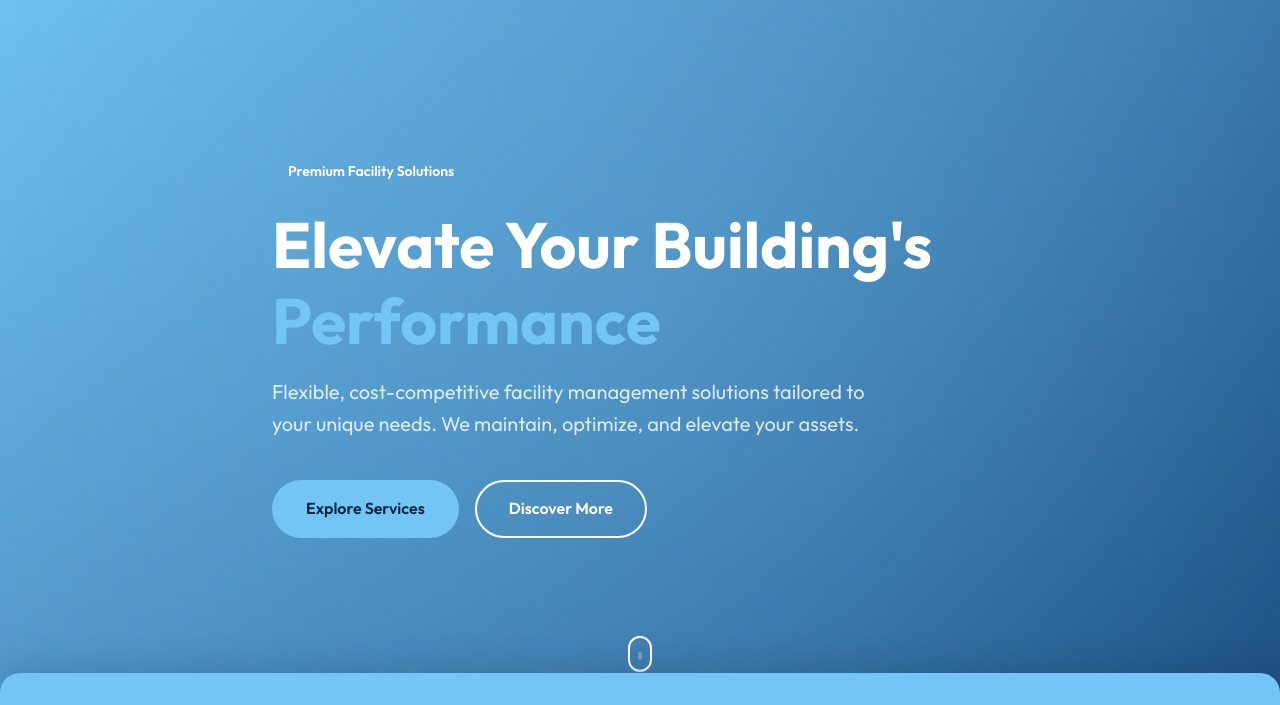
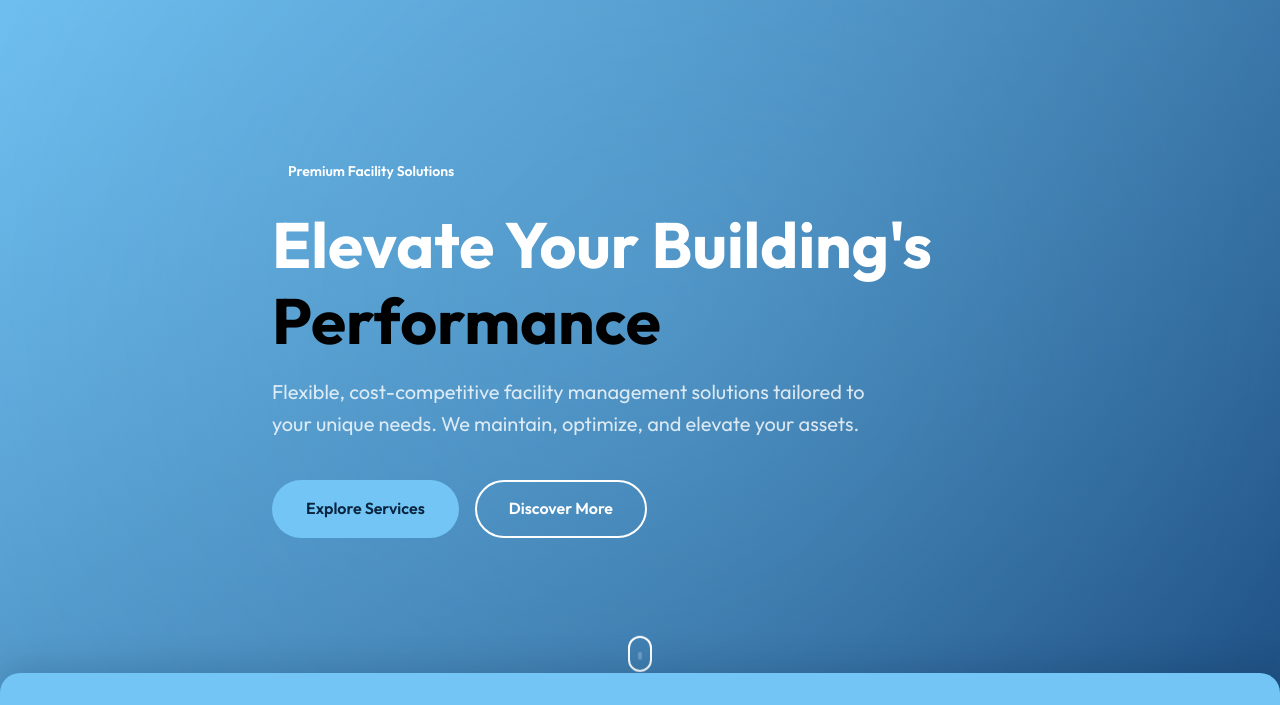
Before and after one commit to branco1-prog/sator-services, a website built with Vite: page index.html in a window 1280 px wide. Shown: the part 95-800 px from the top of the page. Built offline with nearby package versions, Linux system fonts and the light colour scheme.

Commit message:
design: change hero title span 'Performance' color to black

```diff
--- a/style.css
+++ b/style.css
@@ -271,7 +271,7 @@ p {
 }
 
 .hero h1 span {
-  color: var(--accent);
+  color: #000000;
   display: inline-block;
   position: relative;
 }
```
